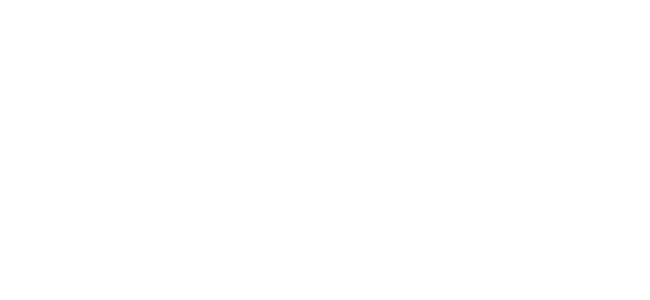
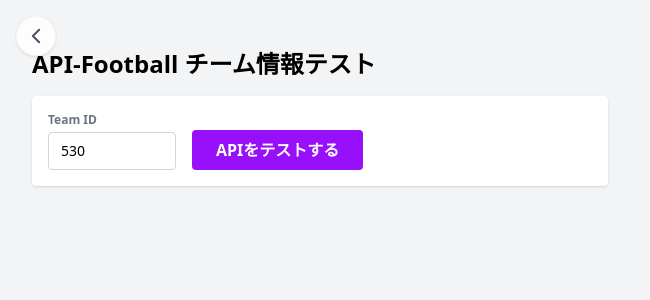
Before and after one commit to terukikouzu-hub/soccer-app, a React (Vite) app: page /test-team in a window 1280 px wide. Before the commit this address had no page. Shown: the top 300 px of the page, without its empty margins (0-650 px from the left). Built offline with nearby package versions, Linux system fonts and the light colour scheme.

Commit message:
チーム情報を確認

```diff
--- a/src/App.jsx
+++ b/src/App.jsx
@@ -8,6 +8,7 @@
 import ApiTestMatchDetail from './pages/ApiTestMatchDetail';
 import TestScroll from './pages/TestScroll';
 import ApiTestPlayerDetail from './pages/ApiTestPlayerDetail';
+import ApiTestTeamDetail from './pages/ApiTestTeamDetail';
 
 function App() {
   return (
@@ -22,6 +23,7 @@
       <Route path="/test-detail" element={<ApiTestMatchDetail />} />
       <Route path="/test-scroll" element={<TestScroll />} />
       <Route path="/test-player" element={<ApiTestPlayerDetail />} />
+      <Route path="/test-team" element={<ApiTestTeamDetail />} />
     </Routes>
   );
 }
--- /dev/null
+++ b/src/pages/ApiTestTeamDetail.jsx
@@ -0,0 +1,99 @@
+// src/pages/ApiTestTeamDetail.jsx
+import React, { useState } from 'react';
+import Backbutton from '../components/Backbutton';
+
+function ApiTestTeamDetail() {
+    const [data, setData] = useState(null);
+    const [loading, setLoading] = useState(false);
+    const [error, setError] = useState(null);
+
+    // テスト用のパラメータ（アトレティコマドリードのIDを指定）
+    const [teamId, setTeamId] = useState(530);
+
+    const runTest = async () => {
+        setLoading(true);
+        setError(null);
+        setData(null);
+
+        // .env から直接APIキーを読み込む
+        const API_KEY = import.meta.env.VITE_API_FOOTBALL_KEY;
+        console.log("テスト開始: チーム詳細取得 ID:", teamId);
+
+        try {
+            // Reactから直接API-Sportsの /teams エンドポイントを叩く
+            const response = await fetch(
+                `https://v3.football.api-sports.io/teams?id=${teamId}`,
+                {
+                    headers: {
+                        'x-rapidapi-key': API_KEY,
+                        'x-apisports-key': API_KEY
+                    }
+                }
+            );
+
+            const json = await response.json();
+            console.log("API生データ:", json);
+
+            if (json.errors && Object.keys(json.errors).length > 0) {
+                throw new Error(JSON.stringify(json.errors));
+            }
+
+            setData(json);
+
+        } catch (err) {
+            console.error(err);
+            setError(err.message);
+        } finally {
+            setLoading(false);
+        }
+    };
+
+    return (
+        <div className="p-8 bg-gray-100 min-h-screen">
+            <Backbutton />
+
+            <h1 className="text-2xl font-bold mt-4 mb-4">API-Football チーム情報テスト</h1>
+
+            <div className="bg-white p-4 rounded shadow mb-6 flex gap-4 items-end max-w-xl">
+                <div>
+                    <label className="block text-xs font-bold text-gray-500 mb-1">Team ID</label>
+                    <input
+                        type="number"
+                        value={teamId}
+                        onChange={(e) => setTeamId(Number(e.target.value))}
+                        className="border border-gray-300 rounded px-3 py-2 text-sm w-32"
+                    />
+                </div>
+                <button
+                    onClick={runTest}
+                    disabled={loading}
+                    className="bg-purple-600 text-white px-6 py-2 rounded hover:bg-purple-700 font-bold disabled:bg-purple-300 transition-transform active:scale-95"
+                >
+                    {loading ? '取得中...' : 'APIをテストする'}
+                </button>
+            </div>
+
+            {error && (
+                <div className="bg-red-100 border border-red-400 text-red-700 px-4 py-3 rounded mb-4 max-w-xl">
+                    <strong>エラー:</strong> {error}
+                </div>
+            )}
+
+            {data && (
+                <div className="bg-white p-4 rounded shadow overflow-auto">
+                    <div className="flex justify-between items-center mb-4">
+                        <h2 className="text-lg font-bold">取得結果: {data.results} 件</h2>
+                    </div>
+
+                    <p className="text-sm text-gray-500 mb-4">※下の方にスクロールすると詳細が見れます</p>
+
+                    <pre className="text-xs bg-gray-800 text-green-400 p-4 rounded overflow-x-auto h-[600px] custom-scrollbar">
+                        {JSON.stringify(data, null, 2)}
+                    </pre>
+                </div>
+            )}
+        </div>
+    );
+}
+
+export default ApiTestTeamDetail;
```
